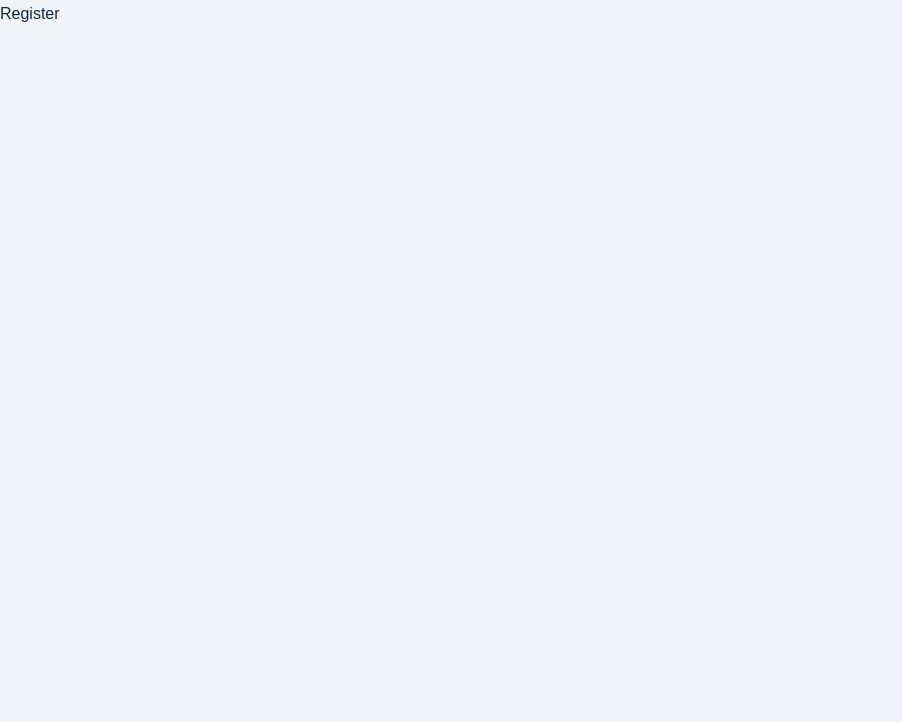
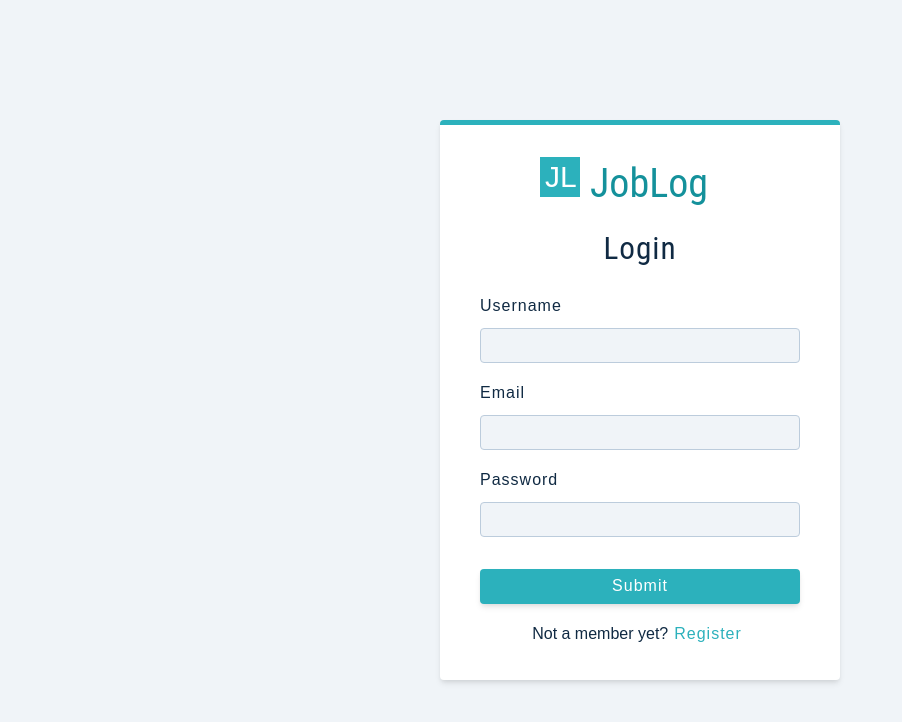
Before and after one commit to Henoker/joblog, a React (Create React App) app in the folder frontend/: page /register in a window 1280 px wide. Shown: the top 722 px of the page, without its empty margins (0-902 px from the left). Built offline with nearby package versions, Linux system fonts and the light colour scheme.

Commit message:
feat: frontend react login/registration pages

```diff
--- /dev/null
+++ b/frontend/src/components/Alert.js
@@ -0,0 +1,7 @@
+import React from 'react'
+
+const Alert = () => {
+  return <div className='alert alert-danger'>Alert goes here</div>
+}
+
+export default Alert
--- /dev/null
+++ b/frontend/src/components/FormRow.js
@@ -0,0 +1,18 @@
+import React from 'react'
+
+const FormRow = ({type, name, value, handleChange, labelText}) => {
+  return (
+    <div className='form-row'>
+                <label htmlFor={name} className='form-label'>{labelText || name}</label>
+                <input
+                type={type}
+                value={value}
+                name={name}
+                onChange={handleChange}
+                className='form-input'
+                />
+    </div>
+  )
+}
+
+export default FormRow
--- a/frontend/src/components/index.js
+++ b/frontend/src/components/index.js
@@ -1,4 +1,6 @@
 import Logo from "./Logo";
+import FormRow from "./FormRow";
+import Alert from "./Alert";
 
 
-export {Logo}
+export {Logo, FormRow, Alert}
--- a/frontend/src/pages/Register.js
+++ b/frontend/src/pages/Register.js
@@ -1,8 +1,91 @@
-import React from 'react'
+import {useEffect, useState} from 'react';
+import { Logo , FormRow, Alert } from '../components';
+import Wrapper from '../assets/wrappers/RegisterPage';
+
+const initialState = {
+    name: '',
+    email: '',
+    password: '',
+    isMember: true,
+    showAlert: false,
+
+}
 
 const Register = () => {
+    const [values, setValues] = useState(initialState)
+    // Global state and useNavigate
+
+    const toggleMember = () => {
+        setValues({...values, isMember:!values.isMember})
+    }
+
+    const handleChange = (e) => {
+        console.log(e.target)
+
+    }
+
+    const onSubmit = (e) => {
+        e.preventDefault()
+        console.log(e.target)
+    }
   return (
-    <div>Register</div>
+    <Wrapper className='full-page'>
+        <form className='form' onSubmit={onSubmit}>
+            <Logo />
+            <h3>{values.isMember ? "Login":"Register"}</h3>
+            {values.showAlert && <Alert/>}
+            {/* username input */}
+            <FormRow
+            type='text'
+            name='Username'
+            value={values.name}
+            handleChange={handleChange}
+            />
+             {/* email input */}
+             <FormRow
+            type='email'
+            name='email'
+            value={values.email}
+            handleChange={handleChange}
+            />
+             {/* password input */}
+             {!values.isMember && (
+                 <FormRow
+                 type='password'
+                 name='Password1'
+                 value={values.password}
+                 handleChange={handleChange}
+                 />
+             )}
+             {!values.isMember && (
+                 <FormRow
+                 type='password'
+                 name='Password2'
+                 value={values.password}
+                 handleChange={handleChange}
+                 />
+             )}
+             {values.isMember && (
+                 <FormRow
+                 type='password'
+                 name='Password'
+                 value={values.password}
+                 handleChange={handleChange}
+                 />
+             )}
+
+            <button type='submit' className='btn btn-block'>
+                Submit
+            </button>
+            <p>
+                {values.isMember ? 'Not a member yet?':'Already a member?'}
+                <button type='button' onClick={toggleMember} className='member-btn'>
+                    {values.isMember ? 'Register': 'Login'}
+                </button>
+            </p>
+
+        </form>
+    </Wrapper>
   )
 }
 
```
